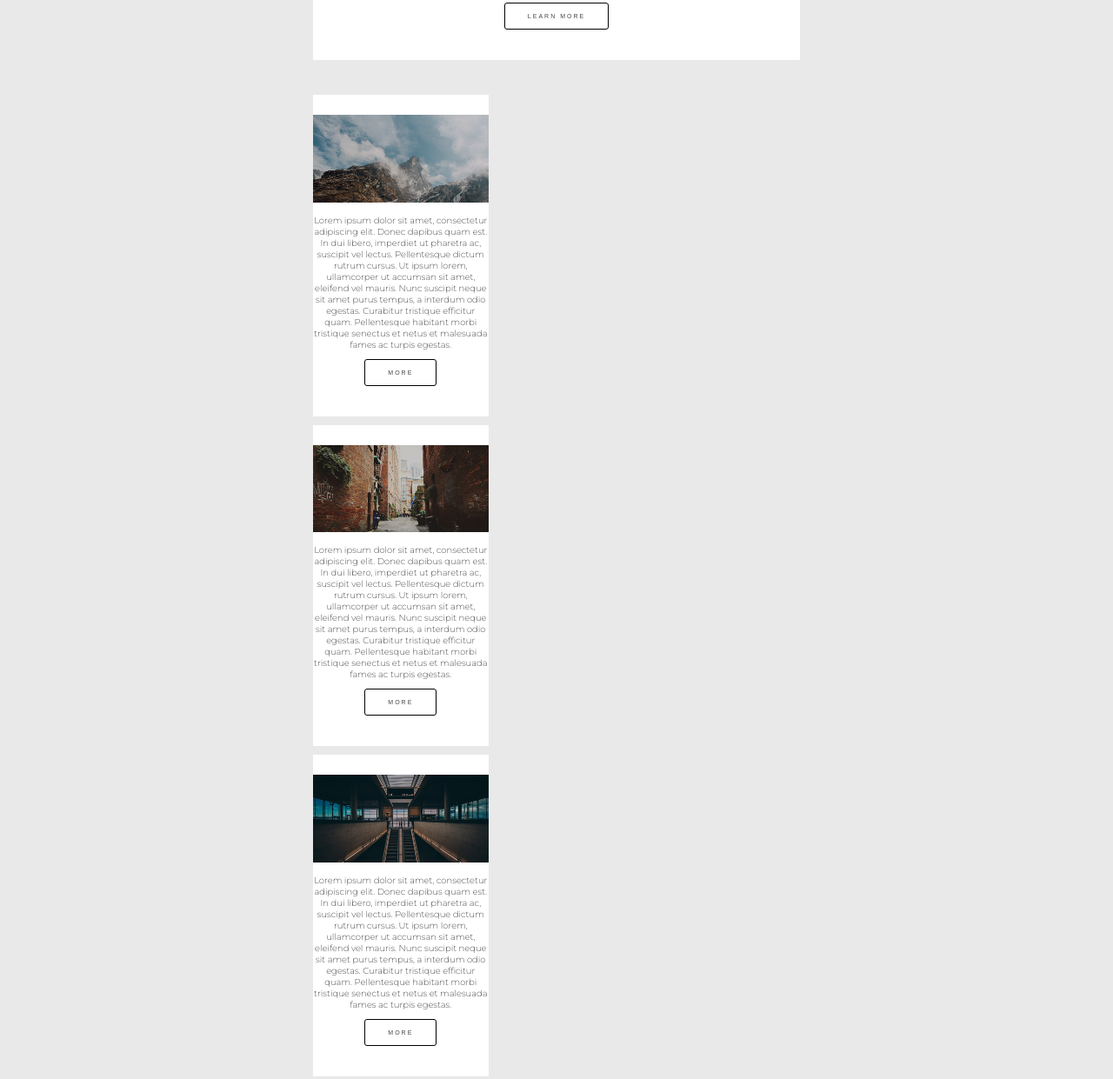
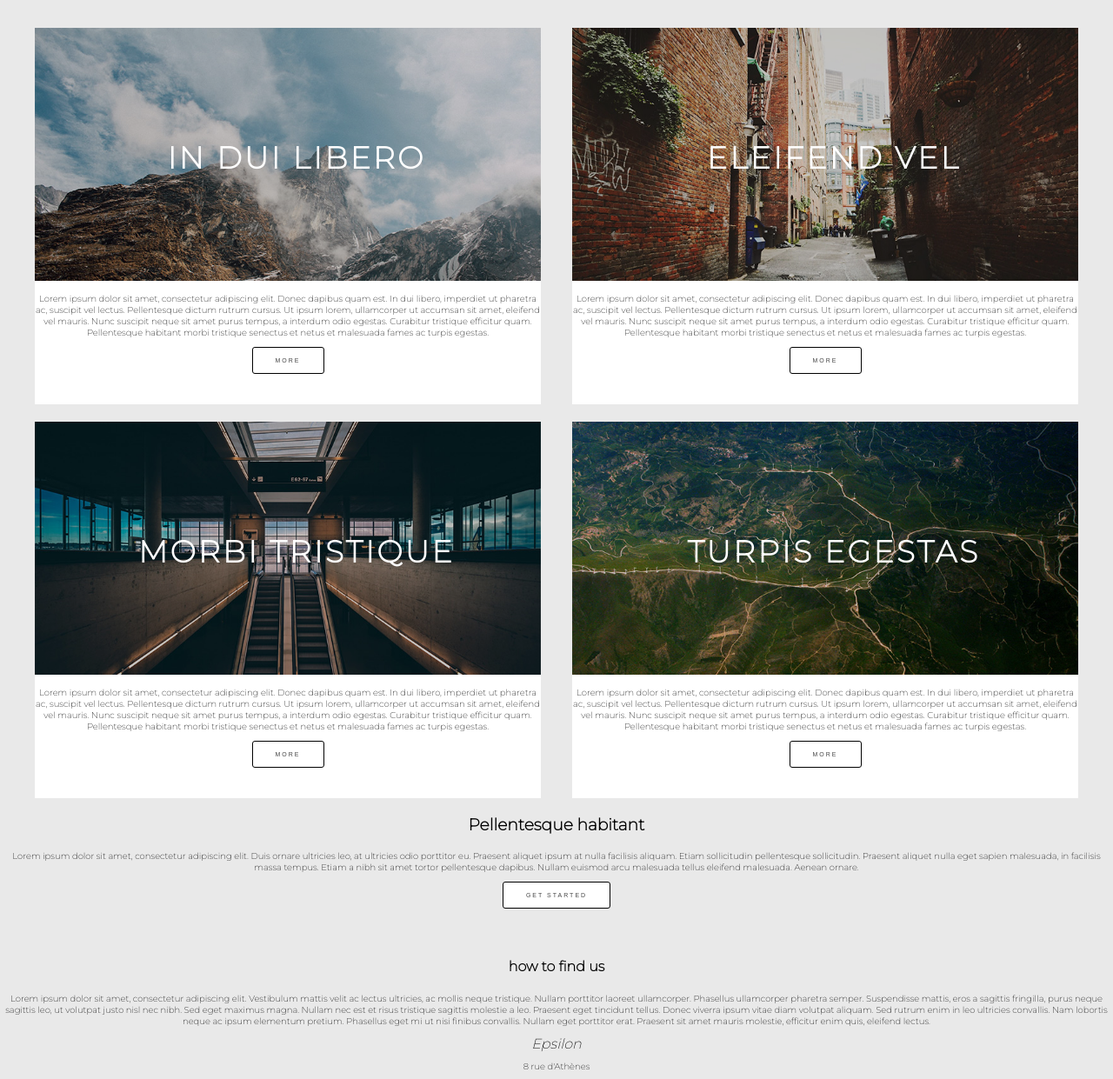
Before and after one commit to VialsShiny/Tp_Epsilon, a plain HTML site: page index.html in a window 1280 px wide. Shown: the part 598-1839 px from the top of the page at 87% size. Drawn offline with Linux system fonts and the light colour scheme.

Commit message:
Tp Epsilon V1.3
Article Main Finish ✅
Go to Footer 🎶

```diff
--- a/asset/css/style.css
+++ b/asset/css/style.css
@@ -1,7 +1,7 @@
 @import url('https://fonts.googleapis.com/css2?family=Dancing+Script:wght@400;500&family=Montserrat:wght@200&display=swap');
 
 body {
-    margin: 0 25%;
+    margin: 0;
     background-color: rgb(233, 233, 233);
     font-family: 'Montserrat', sans-serif;
     text-align: center;
@@ -94,7 +94,8 @@ header span {
 }
 
 .button-page p {
-    margin: 10px 20px;
+    margin: 0;
+    padding: 10px 20px;
     color: #484848;
     text-transform: uppercase;
     font-size: 7px;
@@ -122,27 +123,58 @@ header span {
 .city article:nth-of-type(2),
 .city article:nth-of-type(3),
 .city article:nth-of-type(4) {
-    width: 36%;
+    width: 48.5%;
     background-color: white;
+}
+
+.city article:nth-of-type(3),
+.city article:nth-of-type(4) {
+    margin-top: 20px;
 }
 
 main article img {
     filter: brightness(80%);
+    z-index: 2;
     width: 100%;
 }
 
 main article img:hover {
     filter: brightness(50%);
     width: 100%;
-    transition: 1s;
+    transition: 0.5s;
 }
 
 .title p {
+    text-transform: uppercase;
+    font-size: 35px;
+    position: absolute;
+    color: black;
+    display: inline-block;
+    width: 47%;
     color: white;
+    letter-spacing: 3px;
+    margin: 10% 0;
+    font-weight: bold;
     z-index: 1;
-    display: flex;
-    justify-content: center;
+}
+
+.info-art {
+    background-color: white;
+}
+
+.art-left {
+    float: left;
+}
+
+.art-right {
+    float: right;
 }
 
 
 /* >Main */
+
+
+/* Clear */
+.clear {
+    clear: both ;
+}
--- a/index.html
+++ b/index.html
@@ -55,11 +55,12 @@
         </article>
 
         <div class="city">
-            <article>
+            <article class="art-left">
                 <div class="title">
                     <p>In dui libero</p>
                     <img src="/asset/images/pic01.jpg" alt="">
                 </div>
+                <div class="info-art">
                     <p>Lorem ipsum dolor sit amet, consectetur adipiscing elit. Donec dapibus quam est. In dui libero,
                         imperdiet ut pharetra ac, suscipit vel lectus. Pellentesque dictum rutrum cursus. Ut ipsum
                         lorem, ullamcorper ut accumsan sit amet, eleifend vel mauris. Nunc suscipit neque sit amet purus
@@ -68,13 +69,15 @@
                     <button class="button-page">
                         <p>More</p>
                     </button>
+                </div>
             </article>
 
-            <article>
+            <article class="art-right">
                 <div class="title">
                     <p>eleifend vel</p>
                     <img src="/asset/images/pic02.jpg" alt="">
                 </div>
+                <div class="info-art">
                     <p>Lorem ipsum dolor sit amet, consectetur adipiscing elit. Donec dapibus quam est. In dui libero,
                         imperdiet ut pharetra ac, suscipit vel lectus. Pellentesque dictum rutrum cursus. Ut ipsum
                         lorem, ullamcorper ut accumsan sit amet, eleifend vel mauris. Nunc suscipit neque sit amet purus
@@ -83,13 +86,17 @@
                     <button class="button-page">
                         <p>More</p>
                     </button>
+                </div>
             </article>
 
-            <article>
+            <div class="clear"></div>
+
+            <article class="art-left">
                 <div class="title">
                     <p>morbi tristique</p>
                     <img src="/asset/images/pic03.jpg" alt="">
                 </div>
+                <div class="info-art">
                     <p>Lorem ipsum dolor sit amet, consectetur adipiscing elit. Donec dapibus quam est. In dui libero,
                         imperdiet ut pharetra ac, suscipit vel lectus. Pellentesque dictum rutrum cursus. Ut ipsum
                         lorem, ullamcorper ut accumsan sit amet, eleifend vel mauris. Nunc suscipit neque sit amet purus
@@ -98,13 +105,15 @@
                     <button class="button-page">
                         <p>More</p>
                     </button>
+                </div>
             </article>
 
-            <article>
+            <article class="art-right">
                 <div class="title">
                     <p>turpis egestas</p>
                     <img src="/asset/images/pic04.jpg" alt="">
                 </div>
+                <div class="info-art">
                     <p>Lorem ipsum dolor sit amet, consectetur adipiscing elit. Donec dapibus quam est. In dui libero,
                         imperdiet ut pharetra ac, suscipit vel lectus. Pellentesque dictum rutrum cursus. Ut ipsum
                         lorem, ullamcorper ut accumsan sit amet, eleifend vel mauris. Nunc suscipit neque sit amet purus
@@ -113,8 +122,11 @@
                     <button class="button-page">
                         <p>More</p>
                     </button>
+                </div>
             </article>
         </div>
+
+        <div class="clear"></div>
 
         <div class="info">
             <h3>
```
Lines whose indentation alone changed are shown as unchanged.
